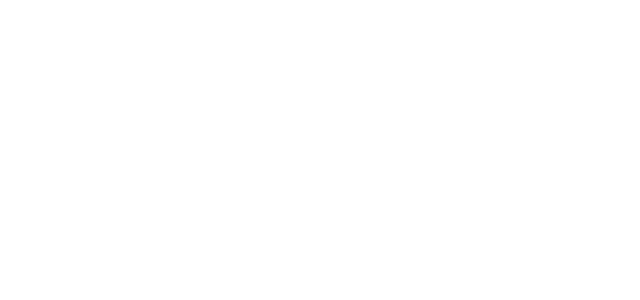
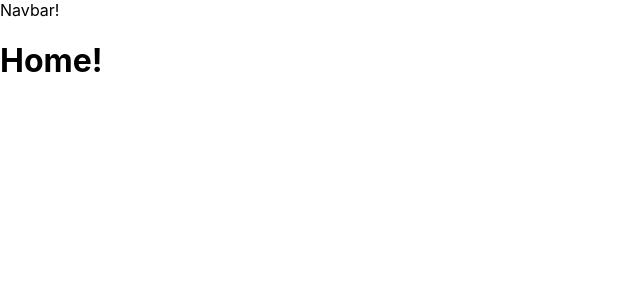
Before and after one commit to jallend1/taskman, a React (Create React App) app: page / in a window 1280 px wide. Shown: the top 300 px of the page, without its empty margins (0-640 px from the left). Built offline with nearby package versions, Linux system fonts and the light colour scheme.

Commit message:
Scaffolds out NavBar and Home components. Installs Material-UI and Roboto fonto

```diff
--- a/package.json
+++ b/package.json
@@ -3,6 +3,7 @@
   "version": "0.1.0",
   "private": true,
   "dependencies": {
+    "@material-ui/core": "^4.11.4",
     "@testing-library/jest-dom": "^5.12.0",
     "@testing-library/react": "^11.2.7",
     "@testing-library/user-event": "^12.8.3",
--- a/public/index.html
+++ b/public/index.html
@@ -9,10 +9,6 @@
       name="description"
       content="Web site created using create-react-app"
     />
-    <!--
-      manifest.json provides metadata used when your web app is installed on a
-      user's mobile device or desktop. See https://developers.google.com/web/fundamentals/web-app-manifest/
-    -->
     <link rel="manifest" href="%PUBLIC_URL%/manifest.json" />
     <!--
       Notice the use of %PUBLIC_URL% in the tags above.
@@ -23,20 +19,11 @@
       work correctly both with client-side routing and a non-root public URL.
       Learn how to configure a non-root public URL by running `npm run build`.
     -->
-    <title>React App</title>
+    <link rel="stylesheet" href="https://fonts.googleapis.com/css?family=Roboto:300,400,500,700&display=swap" />
+    <title>Task Man!</title>
   </head>
   <body>
     <noscript>You need to enable JavaScript to run this app.</noscript>
     <div id="root"></div>
-    <!--
-      This HTML file is a template.
-      If you open it directly in the browser, you will see an empty page.
-
-      You can add webfonts, meta tags, or analytics to this file.
-      The build step will place the bundled scripts into the <body> tag.
-
-      To begin the development, run `npm start` or `yarn start`.
-      To create a production bundle, use `npm run build` or `yarn build`.
-    -->
   </body>
 </html>
--- a/src/App.js
+++ b/src/App.js
@@ -1,7 +1,10 @@
+import NavBar from './Components/NavBar';
+import Home from './Components/Home';
 function App() {
   return (
     <div className="App">
-
+      <NavBar />
+      <Home />
     </div>
   );
 }
--- /dev/null
+++ b/src/Components/Home.js
@@ -0,0 +1,7 @@
+const Home = () => {
+    return (
+        <h1>Home!</h1>
+    )
+}
+
+export default Home;
--- /dev/null
+++ b/src/Components/NavBar.js
@@ -0,0 +1,9 @@
+const NavBar = () => {
+    return (
+        <nav>
+            Navbar!
+        </nav>
+    )
+}
+
+export default NavBar;
```
Also changed, not shown: 1 other file (tests, documents, lock files or other folders).
